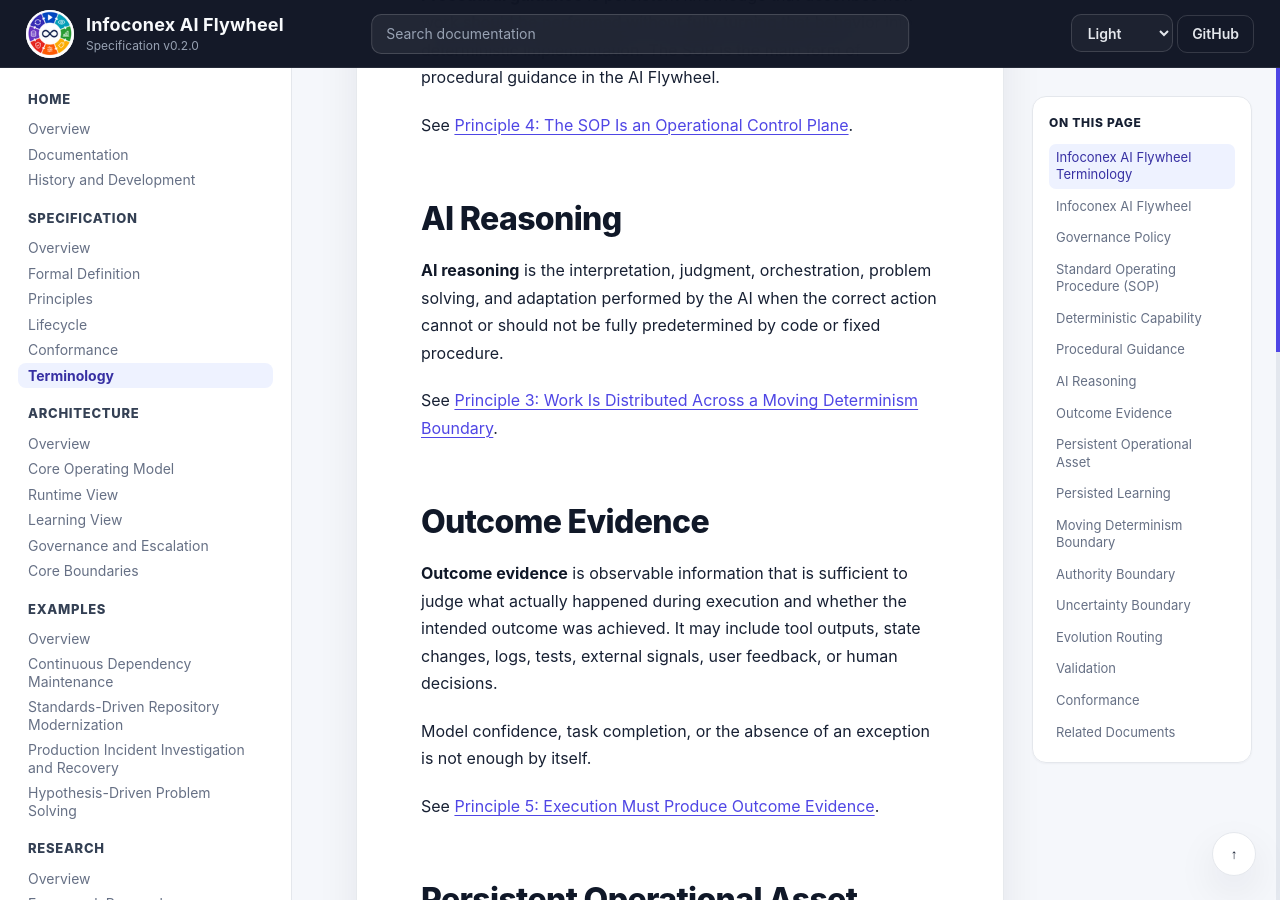
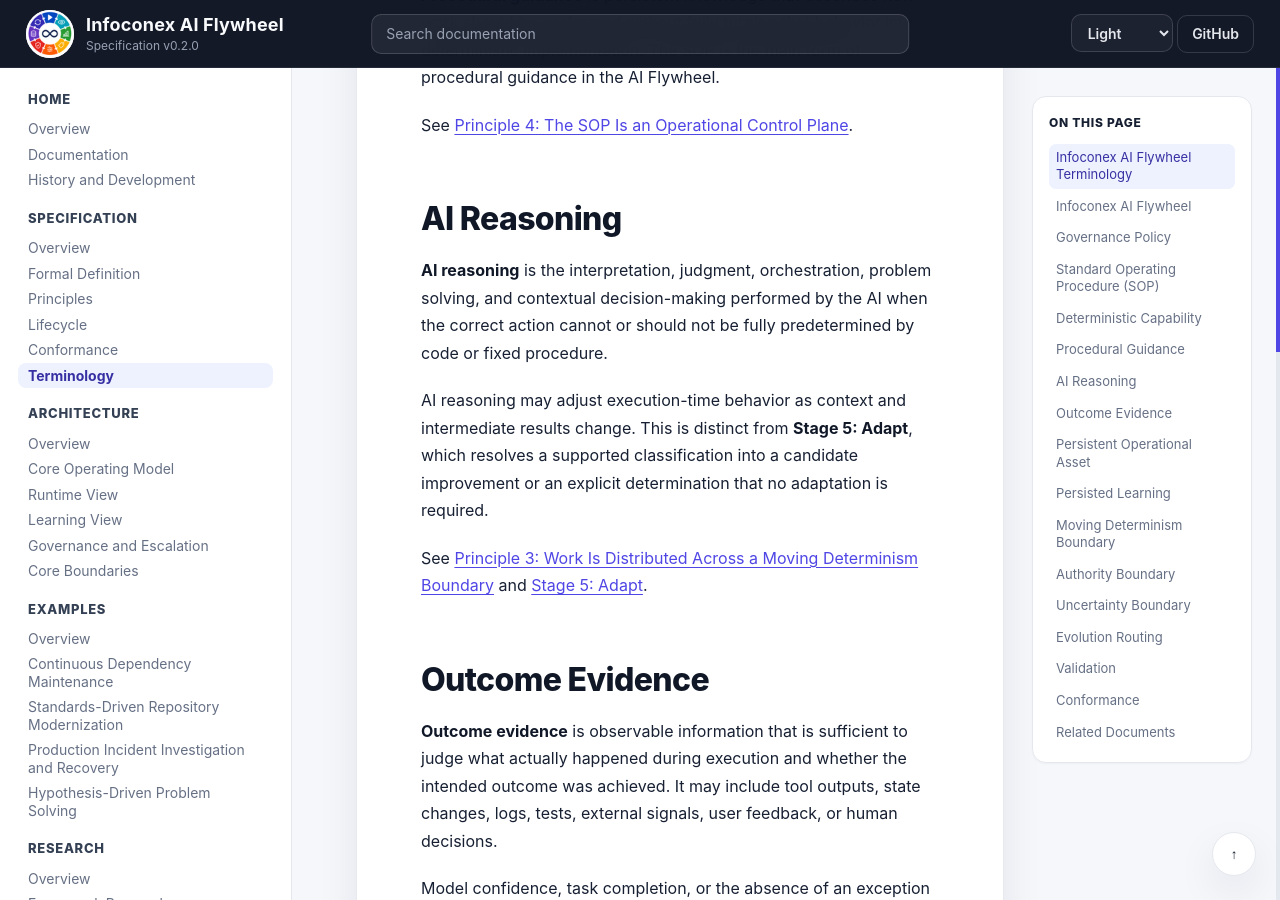
Before and after one commit to infoconex/ai-flywheel, a Jekyll site: the page built from docs/specification/terminology.md, in a window 1280 px wide and 900 px high, scrolled down 2140 px. Built offline with Jekyll 4.4.1, drawn with Linux system fonts in a browser that asks for light colours; our own code applies the rules of GitHub Pages for plain Markdown files.

Commit message:
Distinguish AI reasoning from Adapt lifecycle stage

```diff
--- a/docs/specification/terminology.md
+++ b/docs/specification/terminology.md
@@ -40,9 +40,11 @@ See [Principle 4: The SOP Is an Operational Control Plane](principles/04-sop-con
 
 ## AI Reasoning
 
-**AI reasoning** is the interpretation, judgment, orchestration, problem solving, and adaptation performed by the AI when the correct action cannot or should not be fully predetermined by code or fixed procedure.
+**AI reasoning** is the interpretation, judgment, orchestration, problem solving, and contextual decision-making performed by the AI when the correct action cannot or should not be fully predetermined by code or fixed procedure.
 
-See [Principle 3: Work Is Distributed Across a Moving Determinism Boundary](principles/03-moving-determinism-boundary.md).
+AI reasoning may adjust execution-time behavior as context and intermediate results change. This is distinct from **Stage 5: Adapt**, which resolves a supported classification into a candidate improvement or an explicit determination that no adaptation is required.
+
+See [Principle 3: Work Is Distributed Across a Moving Determinism Boundary](principles/03-moving-determinism-boundary.md) and [Stage 5: Adapt](lifecycle/05-adapt.md).
 
 ## Outcome Evidence
 
```
